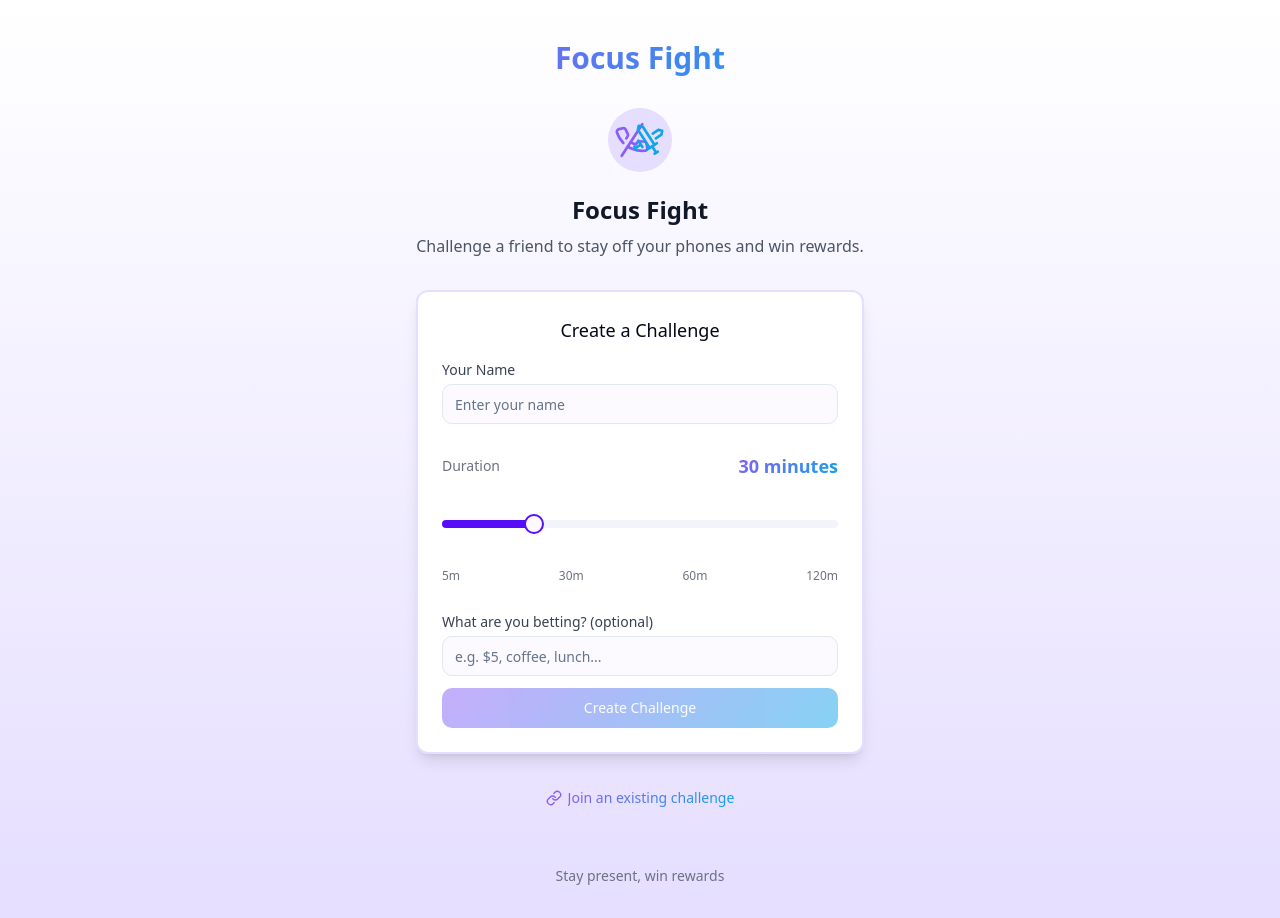
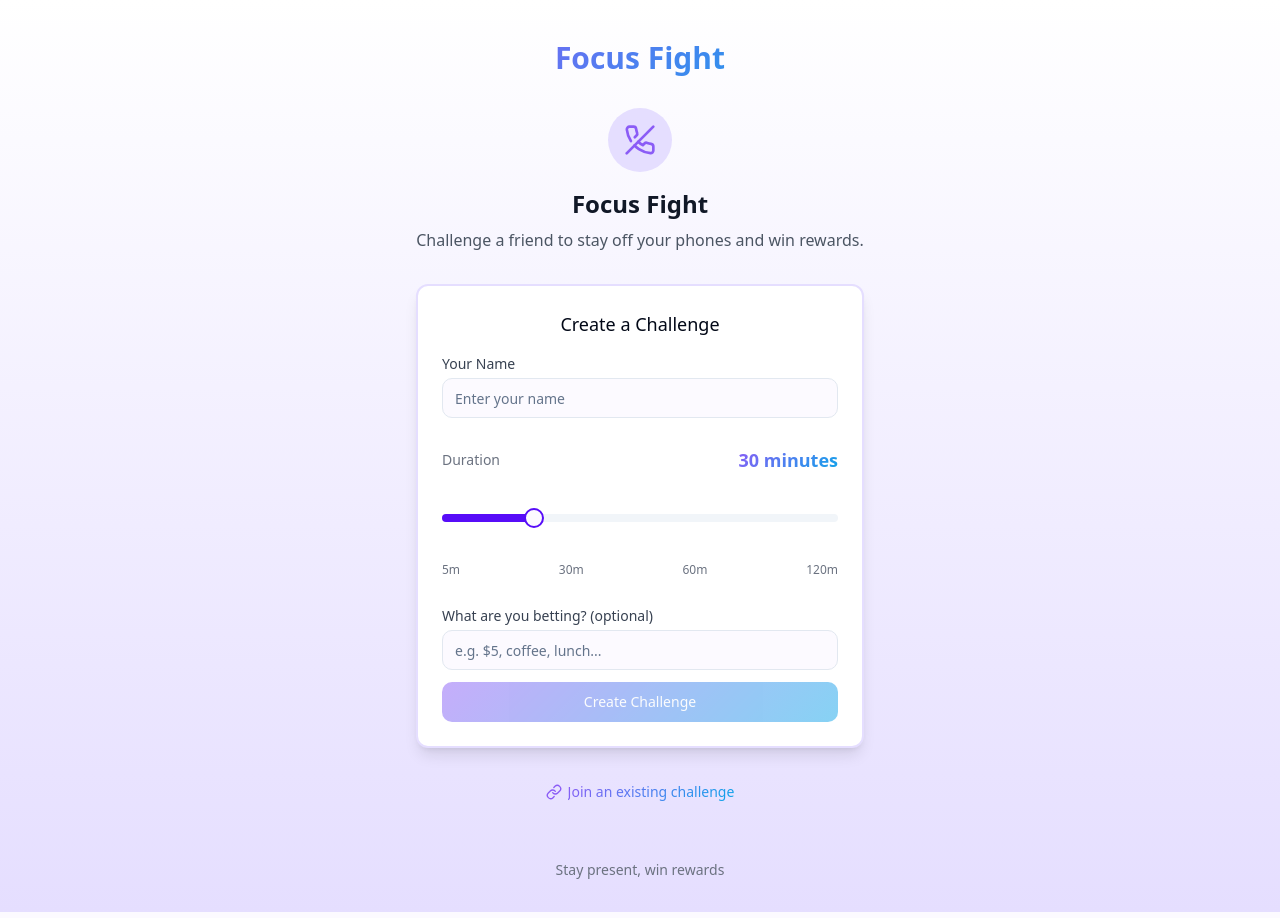
Before and after one commit to takitani-felipe/no-phone-zone-duel, a React (Vite) app: page / in a window 1280 px wide. Built offline with nearby package versions, Linux system fonts and the light colour scheme.

Commit message:
Remove sword icon
Removes the sword icon from the home page.

```diff
--- a/src/pages/HomePage.tsx
+++ b/src/pages/HomePage.tsx
@@ -1,3 +1,4 @@
+
 import React, { useState } from 'react';
 import { useNavigate } from 'react-router-dom';
 import { Button } from '@/components/ui/button';
@@ -6,7 +7,7 @@ import Layout from '@/components/Layout';
 import DuelCard from '@/components/DuelCard';
 import TimeSelector from '@/components/TimeSelector';
 import { useChallenge } from '@/contexts/ChallengeContext';
-import { PhoneOff, Link, Swords } from 'lucide-react';
+import { PhoneOff, Link } from 'lucide-react';
 import { toast } from 'sonner';
 
 const HomePage: React.FC = () => {
@@ -38,8 +39,7 @@ const HomePage: React.FC = () => {
     <Layout>
       <div className="text-center mb-8">
         <div className="inline-flex items-center justify-center p-4 rounded-full bg-duel-light mb-4 relative w-16 h-16">
-          <PhoneOff className="h-8 w-8 text-duel-purple absolute transform -translate-x-2 -rotate-12" />
-          <Swords className="h-8 w-8 text-duel-blue absolute transform translate-x-2 rotate-12" />
+          <PhoneOff className="h-10 w-10 text-duel-purple" />
         </div>
         <h2 className="text-2xl font-bold text-gray-900 mb-2">Focus Fight</h2>
         <p className="text-gray-600">Challenge a friend to stay off your phones and win rewards.</p>
```
